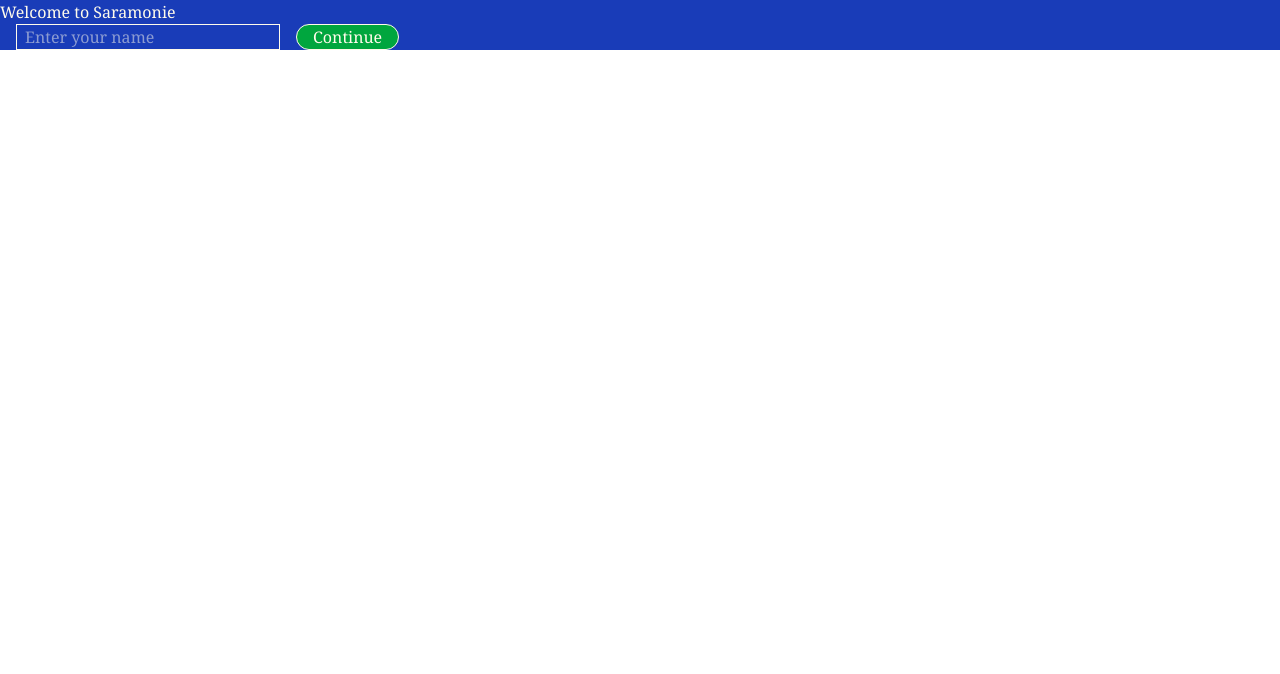
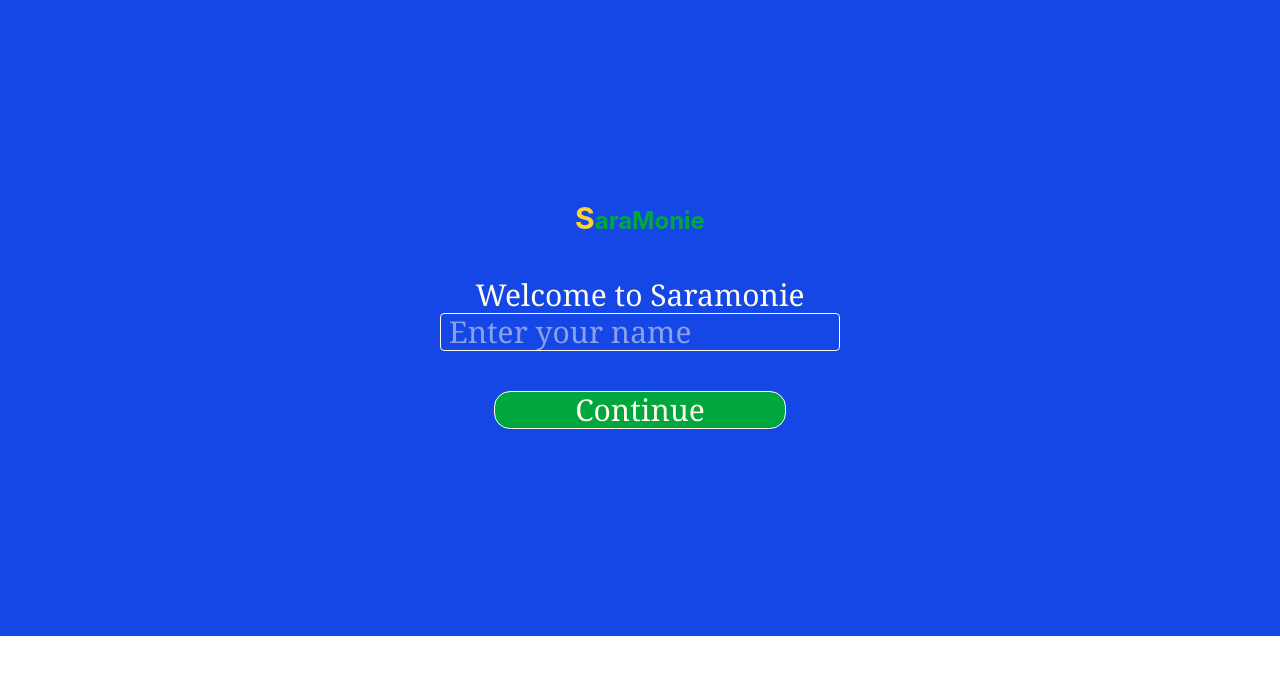
Before and after one commit to oluwafunmilayoraphael01-collab/saraBankDemo, a React (Vite) app: page / in a window 1280 px wide. Shown: the top 674 px of the page. Built offline with nearby package versions, Linux system fonts and the light colour scheme.

Commit message:
my new project file

```diff
--- a/src/main.jsx
+++ b/src/main.jsx
@@ -3,7 +3,6 @@ import "./index.css";
 import router from "./router/router.jsx";
 import { RouterProvider } from "react-router/dom";
 import { BalanceProvider } from "./context/BalanceContext";
-
 createRoot(document.getElementById("root")).render(
   <BalanceProvider>
     <RouterProvider router={router} />
--- a/src/pages/AddMoney.jsx
+++ b/src/pages/AddMoney.jsx
@@ -29,7 +29,7 @@ const AddMoney = () => {
       </div>
 
       {/* Amount */}
-      <div className="mt-20">
+      <div className="mt-20 text-center">
         <p className="font-medium text-2xl">
           Enter Amount
         </p>
@@ -41,10 +41,10 @@ const AddMoney = () => {
           onChange={(e) => setAmount(e.target.value)}
           className="border rounded-lg w-full max-w-md h-12 px-3 mt-5"
         />
-
+<br />
         <button
           onClick={handleAddMoney}
-          className="bg-blue-700 text-white font-semibold rounded-lg px-6 py-3 mt-5"
+          className="bg-blue-700  text-white font-semibold rounded-lg px-6 py-3 mt-5"
         >
           Add Money
         </button>
--- a/src/pages/Balance.jsx
+++ b/src/pages/Balance.jsx
@@ -36,15 +36,15 @@ const Balance = () => {
         </div>
 
         <div className="mt-5 rounded-2xl h-30 bg-blue-700">
-          <div className="py-5 px-5">
+          <div className="py-2 px-5">
             <p>Total Balance:</p>
 
             <h1 className="font-semibold text-2xl">
               ₦{balance.toLocaleString()}
             </h1>
-           <button onClick={clearBalance} className="border w-15 text-red-600 rounded-2xl">Clear</button>
+           <button onClick={clearBalance} className="border hover:text-cyan-400 w-15 text-red-600 rounded-2xl">Clear</button>
           </div>
-          <div className="h-30md:px-20 px-4 bg-amber-50 rounded-2xl justify-between flex py-5">
+          <div className="h-30 md:px-20 px-4 bg-amber-50 rounded-2xl justify-between flex py-5">
 
         <Link to="/addmoney">
           <div className="flex flex-col items-center">
@@ -95,7 +95,7 @@ const Balance = () => {
 
 
       {/* Quick Service */}
-      <h1 className="text-black mt-20 px-7 font-medium text-2xl md:text-3xl md:px-70">
+      <h1 className="text-black mt-20 px-7  font-medium text-2xl md:text-3xl md:px-70">
         Quick Service
       </h1>
 
--- a/src/pages/Greetings.jsx
+++ b/src/pages/Greetings.jsx
@@ -13,7 +13,7 @@ const Greetings = () => {
     }
   return (
     <div>
-      <h2>{greetings}</h2>
+      <h2>{greetings}.</h2>
     </div>
   )
 }
--- a/src/pages/UserName.jsx
+++ b/src/pages/UserName.jsx
@@ -19,9 +19,10 @@ const userName = () => {
   };
 
   return (
-    <div className="">
-      <div></div>
-      <div className="  bg-blue-800 text-amber-50 font-serif">
+    <div className=" bg-blue-700 h-199 md:h-159 text-3xl ">
+      <div className="text-center py-40 ">
+      <div className="py-10 text-2xl text-green-600 font-bold"><h1> <span className="text-amber-300 text-3xl font-bold">S</span>araMonie</h1></div>
+      <div className="   text-amber-50 font-serif">
       <form onSubmit={handleLogin}>
       <h1>Welcome to Saramonie</h1>
 
@@ -30,14 +31,14 @@ const userName = () => {
         placeholder="Enter your name"
         value={name}
         onChange={(e) => setName(e.target.value)}
-        className="border px-2  mx-4"
-      />
+        className="border px-2 md:w-100  rounded mx-4"
+      /> <br />
 
-      <button type="submit" className=" border rounded-2xl px-4 bg-green-600">
+      <button type="submit" className=" mt-10 hover:text-amber-400 border rounded-2xl px-20 bg-green-600">
         Continue
       </button>
     </form></div>
-    </div>
+    </div></div>
   )
 }
 
```
Also changed, not shown: Vercel.json.
